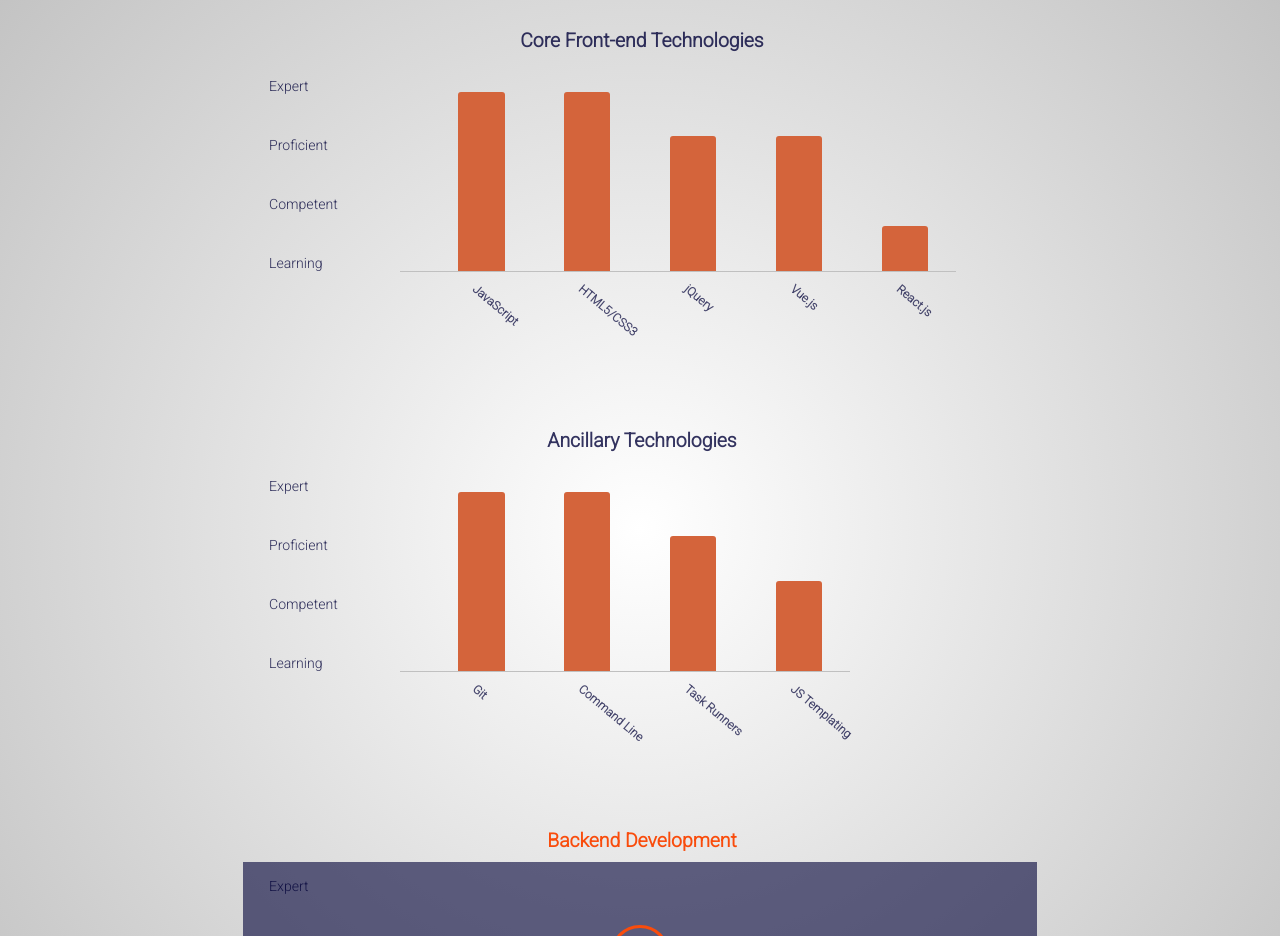
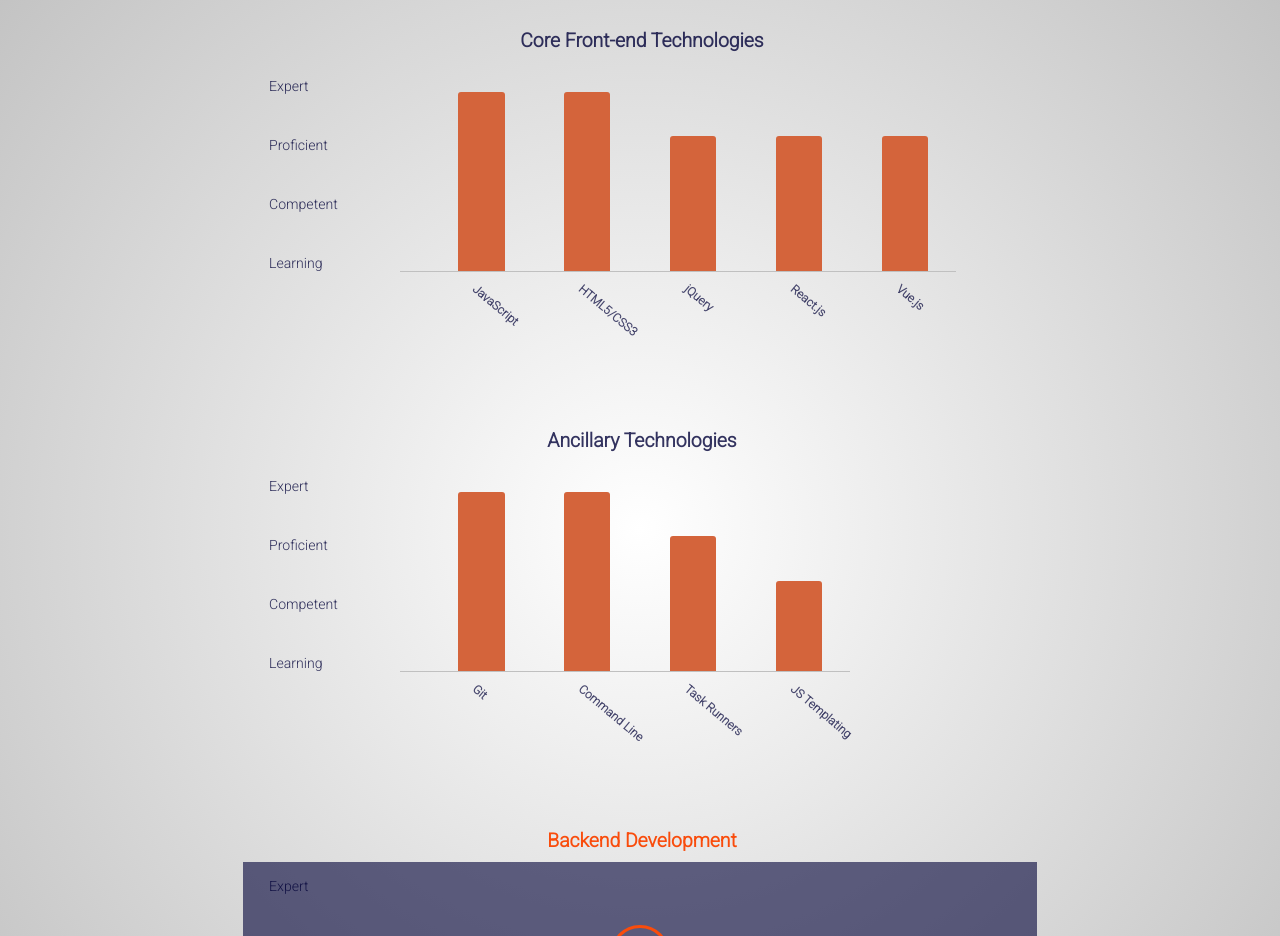
Before and after one commit to sebastianrb/developer-profile, a website: page index.html in a window 1280 px wide. Shown: the part 5000-5936 px from the top of the page. Drawn offline with nearby package versions, Linux system fonts and the light colour scheme.

Commit message:
Adjust React.js bar graph

```diff
--- a/index.html
+++ b/index.html
@@ -368,12 +368,12 @@
                                         <td ontouchstart="" class="skill-collapsed" data-tooltip="Proficient"></td>
                                     </tr>
                                     <tr>
-                                        <th>Vue.js</th>
+                                        <th>React.js</th>
                                         <td ontouchstart="" class="skill-collapsed" data-tooltip="Proficient"></td>
                                     </tr>
                                     <tr>
-                                        <th>React.js</th>
-                                        <td ontouchstart="" class="skill-collapsed" data-tooltip="Learning"></td>
+                                        <th>Vue.js</th>
+                                        <td ontouchstart="" class="skill-collapsed" data-tooltip="Proficient"></td>
                                     </tr>
                                 </tbody>
                             </table>
--- a/styles/scss/_skill-charts.scss
+++ b/styles/scss/_skill-charts.scss
@@ -214,7 +214,7 @@
 }
 
 .bar-chart-frontend table tr:nth-child(5) td {
-    height: 25%;
+    height: 75%;
     background-color: $secondary-color-muted;
 }
 
```
Also changed, not shown: dest/styles/main.min.css, styles/css/main.css.
